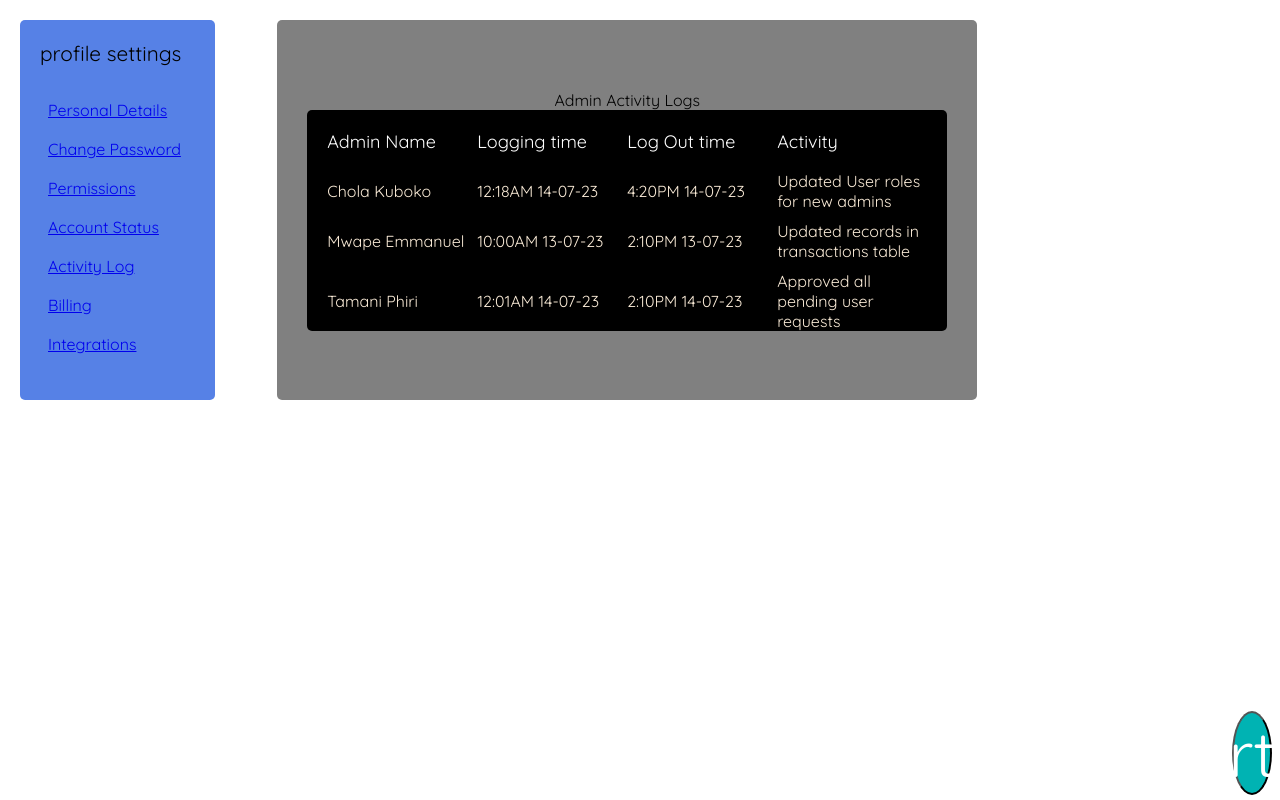
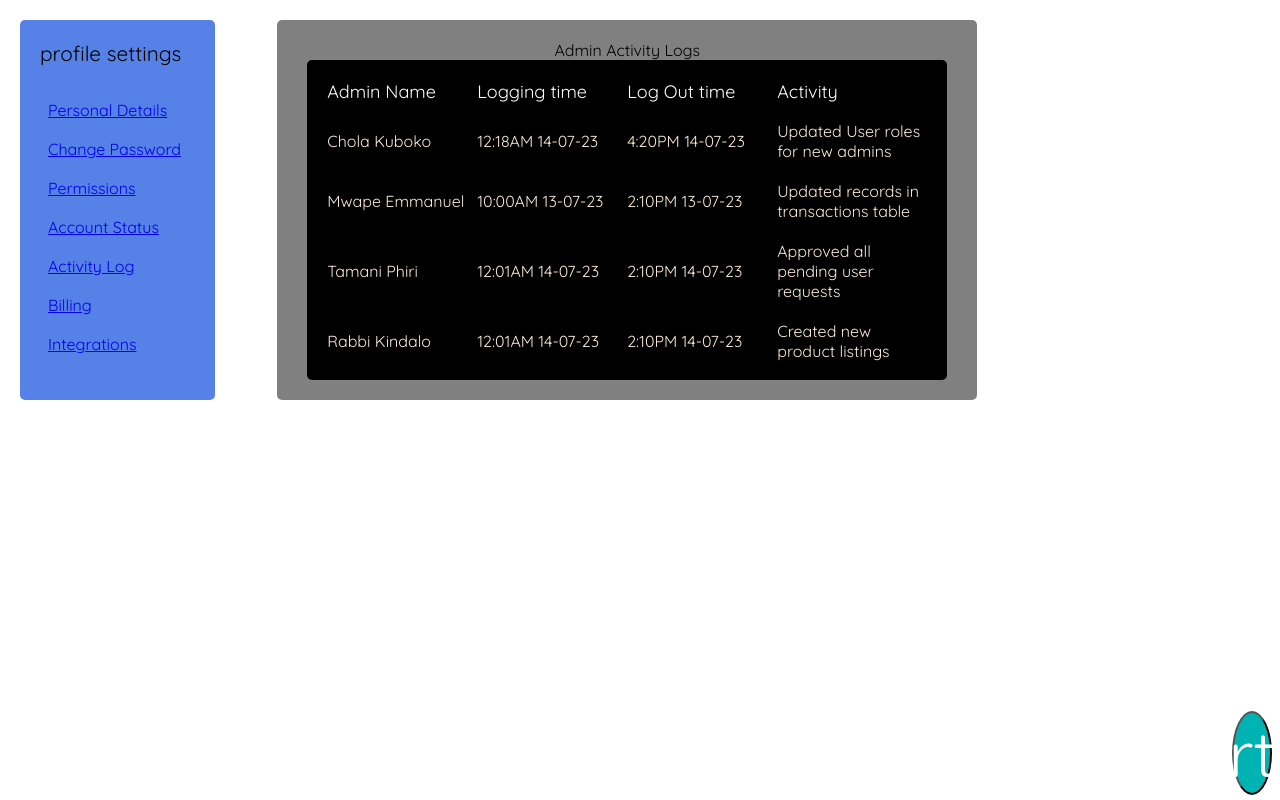
Before and after one commit to DC-21/React-Admin-Dashboard, a React (Vite) app: page /activity in a window 1280 px wide. Built offline with nearby package versions, Linux system fonts and the light colour scheme.

Commit message:
first commit

```diff
--- a/package.json
+++ b/package.json
@@ -12,7 +12,9 @@
   "dependencies": {
     "react": "^18.2.0",
     "react-dom": "^18.2.0",
-    "react-router-dom": "^6.14.1"
+    "react-router-dom": "^6.14.1",
+    "react-slick": "^0.29.0",
+    "slick-carousel": "^1.8.1"
   },
   "devDependencies": {
     "@types/react": "^18.2.14",
--- a/src/Slide/Logs.jsx
+++ b/src/Slide/Logs.jsx
@@ -27,6 +27,36 @@ const Logs = () => {
         <p>2:10PM 14-07-23</p>
         <p>Approved all pending user requests</p>
       </div>
+      <div className="row2">
+        <p>Rabbi Kindalo</p>
+        <p>12:01AM 14-07-23</p>
+        <p>2:10PM 14-07-23</p>
+        <p>Created new product listings</p>
+      </div>
+      <div className="row2">
+        <p>Tamani Phiri</p>
+        <p>12:01AM 14-07-23</p>
+        <p>2:10PM 14-07-23</p>
+        <p>Approved all pending user requests</p>
+      </div>
+      <div className="row2">
+        <p>Rabbi Kindalo</p>
+        <p>12:01AM 14-07-23</p>
+        <p>2:10PM 14-07-23</p>
+        <p>Created new product listings</p>
+      </div>
+      <div className="row2">
+        <p>Tamani Phiri</p>
+        <p>12:01AM 14-07-23</p>
+        <p>2:10PM 14-07-23</p>
+        <p>Approved all pending user requests</p>
+      </div>
+      <div className="row2">
+        <p>Rabbi Kindalo</p>
+        <p>12:01AM 14-07-23</p>
+        <p>2:10PM 14-07-23</p>
+        <p>Created new product listings</p>
+      </div>
     </div>
   );
 };
--- /dev/null
+++ b/src/Slide/Slider.css
@@ -0,0 +1,9 @@
+* {
+    margin: 0;
+    padding: 0;
+    font-family: "Quicksand", sans-serif;
+  }
+  .scrollable-screen {
+    height: 300px;
+    overflow-y: scroll;
+  }
--- a/src/Slide/Slider.jsx
+++ b/src/Slide/Slider.jsx
@@ -1,40 +1,12 @@
-import React from 'react';
-import Slider from 'react-slick';
-import 'slick-carousel/slick/slick.css';
-import 'slick-carousel/slick/slick-theme.css';
+import Logs from './Logs'
+import './Slider.css'
 
-import AnotherReactScreen1 from './AnotherReactScreen1';
-import AnotherReactScreen2 from './AnotherReactScreen2';
-// Import the additional React screens/components you want to render
-
-const Slide = () => {
-  // Define the React screens/components to be embedded
-  const reactScreens = [
-    <AnotherReactScreen1 />,
-    <AnotherReactScreen2 />,
-    // Add additional React screens/components here
-  ];
-
-  // Configure the settings for the slider
-  const sliderSettings = {
-    dots: true,
-    infinite: true,
-    speed: 500,
-    slidesToShow: 1,
-    slidesToScroll: 1,
-  };
-
+const Slider = () => {
   return (
-    <div className="flex justify-center items-center h-screen">
-      <div className="w-full">
-        <Slider {...sliderSettings}>
-          {reactScreens.map((screen, index) => (
-            <div key={index}>{screen}</div>
-          ))}
-        </Slider>
-      </div>
+    <div className="scrollable-screen">
+      <Logs />
     </div>
   );
 };
 
-export default Slide;
+export default Slider;
--- a/src/Slide/log.css
+++ b/src/Slide/log.css
@@ -25,6 +25,7 @@
     justify-content: center;
     align-items: center;
     padding-top: 10px;
+    padding-bottom: 10px;
 }
 .row2 p{
     width: 150px;
--- a/src/pages/Activity.jsx
+++ b/src/pages/Activity.jsx
@@ -1,4 +1,4 @@
-import Logs from "../Slide/Logs";
+import Slider from '../Slide/Slider';
 import "./main.css";
 
 const Activity = () => {
@@ -9,7 +9,7 @@ const Activity = () => {
         <span>Admin Activity Logs</span>
       <div className="user">
         <div className="activ">
-          <Logs/>
+          <Slider/>
         </div>
       </div>
     </div>
```
Also changed, not shown: 1 other file (tests, documents, lock files or other folders).
